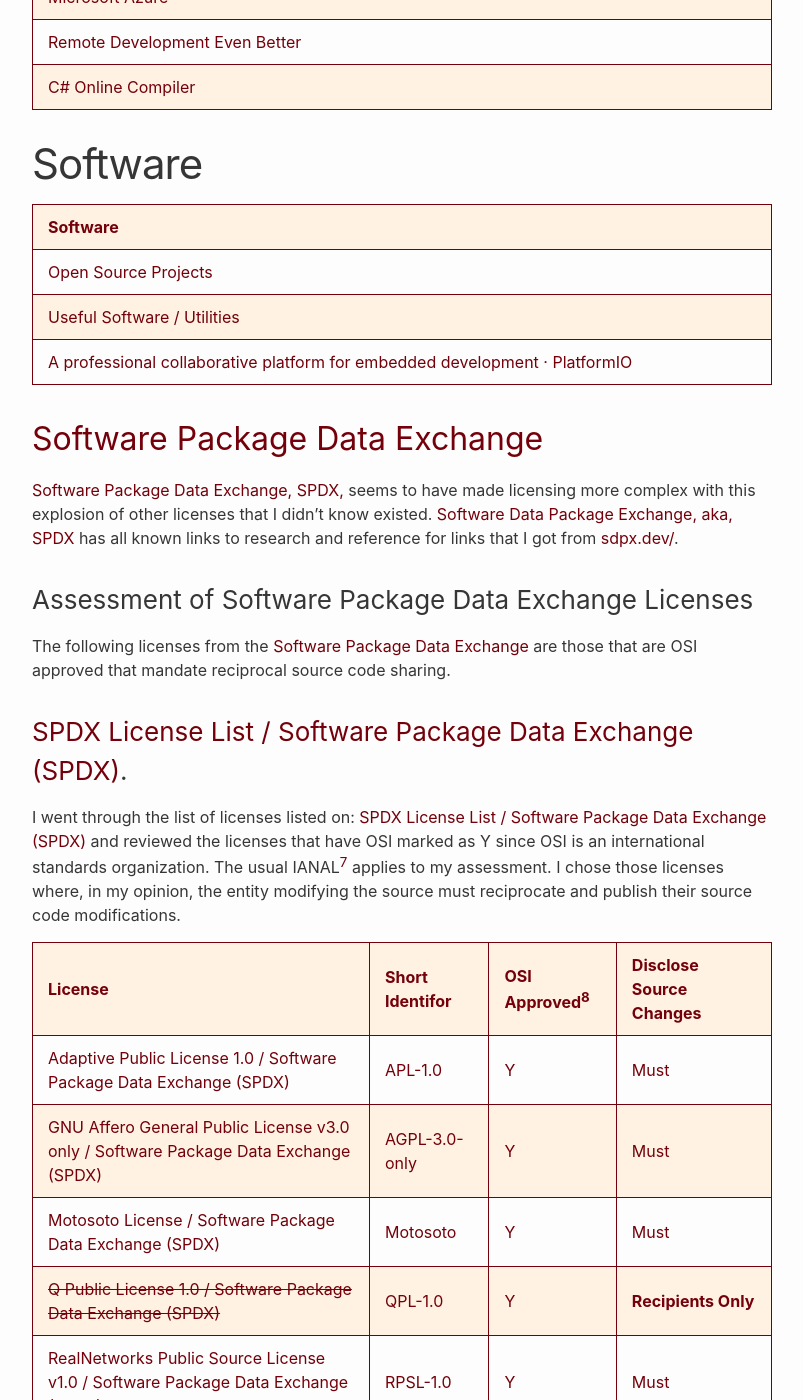
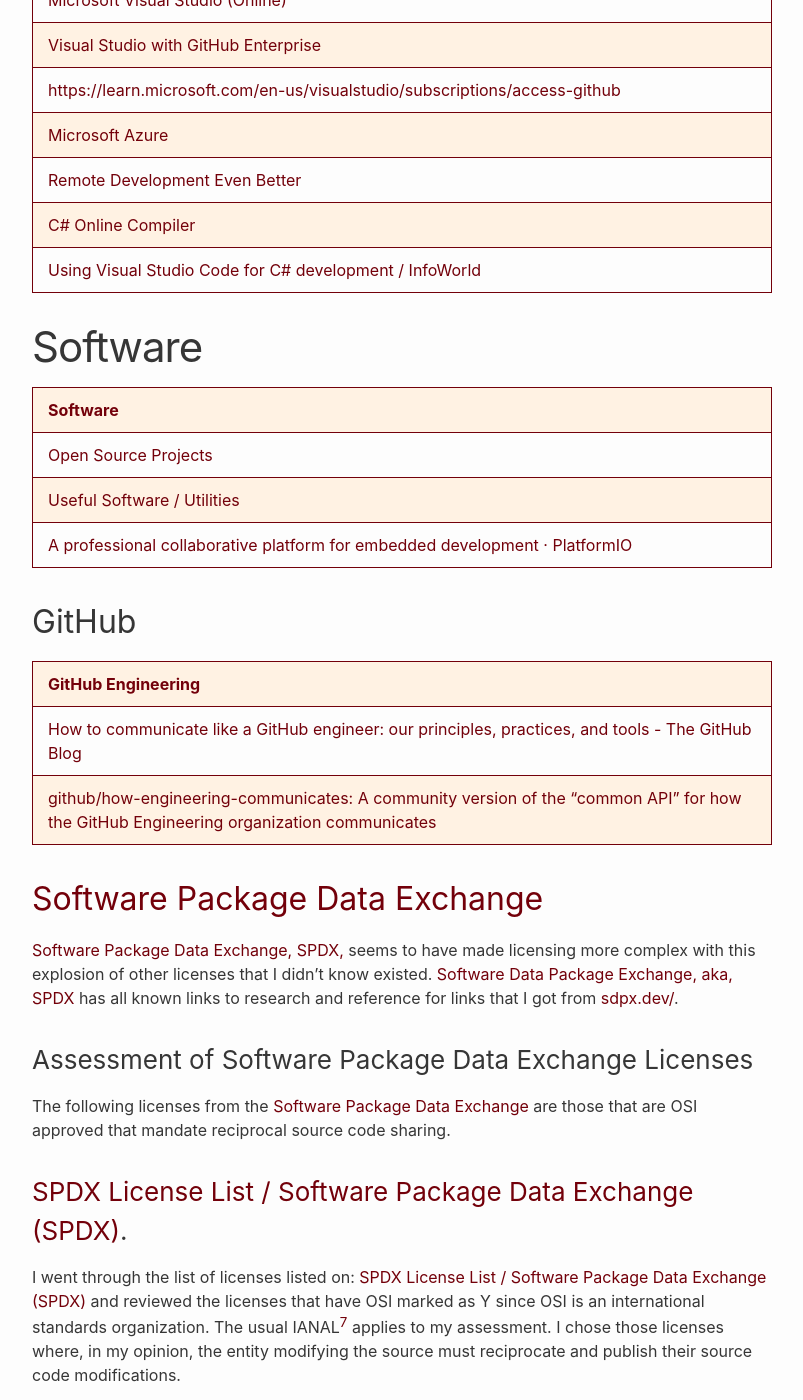
Before and after one commit to RalphHightower/RalphHightower, a Jekyll site: the page built from References.md, in a window 1280 px wide and 1400 px high, scrolled down 11635 px. Shown: the whole window, without its empty margins (238-1041 px from the left). Built offline with Jekyll 4.4.1, drawn with Linux system fonts in a browser that asks for light colours; our own code applies the rules of GitHub Pages for plain Markdown files; some of the changed text lies outside the part shown.

Commit message:
[docs](doc): References (extended description)

```diff
--- a/References.md
+++ b/References.md
@@ -134,6 +135,7 @@
 | [OpenAI](https://github.com/openai) | Artificial Intelligence |
 | [OpenZFS](https://github.com/openzfs) | ZFS file system for Linux, BSD |
 | [Perl/perl5: 🐫 The Perl programming language](https://github.com/Perl/perl5 ) | Perl Programming Language |
+| [Protocol Buffers](https://github.com/protocolbuffers ) | A language-neutral, platform-neutral extensible mechanism for serializing structured data. |
 | [RAKwireless](https://github.com/RAKWireless ) | RAK is a pioneer in providing innovative and diverse cellular and LPWAN connectivity solutions for IoT edge devices. |
 | [Raspberry Pi](https://github.com/raspberrypi) | Raspberry  Pi |
 | [RISC-V Collaboration](https://github.com/riscv-collab ) | RISC-V: The Free and Open RISC Instruction Set Architecture |
@@ -190,6 +192,7 @@
 | [Microsoft Azure](https://azure.microsoft.com/en-us/) |
 | [Remote Development Even Better](https://code.visualstudio.com/blogs/2022/12/07/remote-even-better) |
 | [C# Online Compiler](https://dotnetfiddle.net/Mobile?id=CsCons#code-editor) |
+| [Using Visual Studio Code for C# development / InfoWorld](https://www.infoworld.com/article/3708255/using-visual-studio-code-for-c-sharp-development.html ) |
 
 # Software
 
@@ -198,6 +201,14 @@
 | [Open Source Projects](FavOpenSourceProjects.md) |
 | [Useful Software / Utilities](Software.md)
 | [A professional collaborative platform for embedded development · PlatformIO](https://platformio.org/ ) |
+
+## GitHub
+
+| GitHub Engineering |
+|---|
+|[How to communicate like a GitHub engineer: our principles, practices, and tools - The GitHub Blog](https://github.blog/2023-10-04-how-to-communicate-like-a-github-engineer-our-principles-practices-and-tools/ ) |
+| [github/how-engineering-communicates: A community version of the "common API" for how the GitHub Engineering organization communicates](https://github.com/github/how-engineering-communicates ) |
+
 
 ## [Software Package Data Exchange](SoftwareDataPackageExchange.md)
 
```
Also changed, not shown: other parts of References.md (+1 -0 lines).
